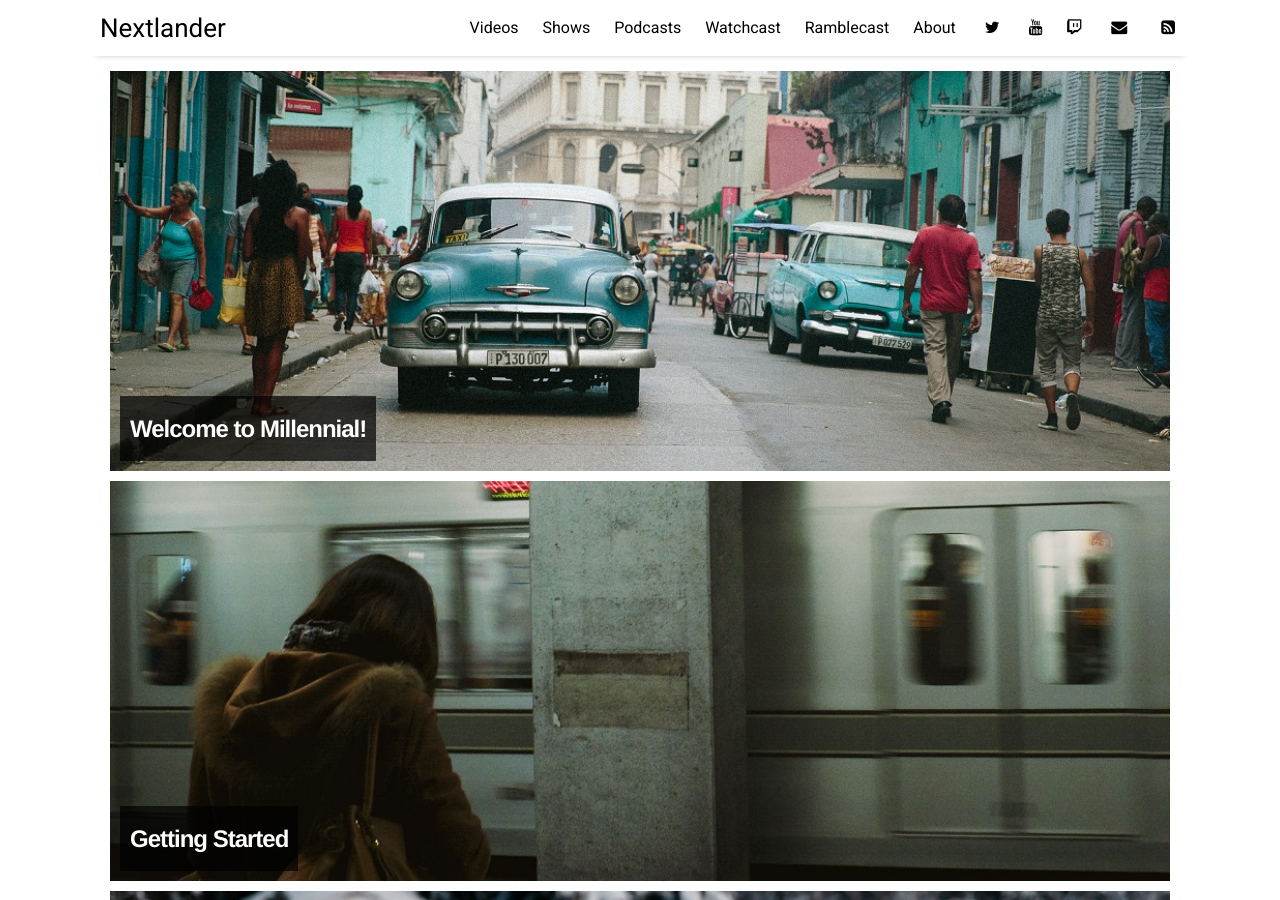
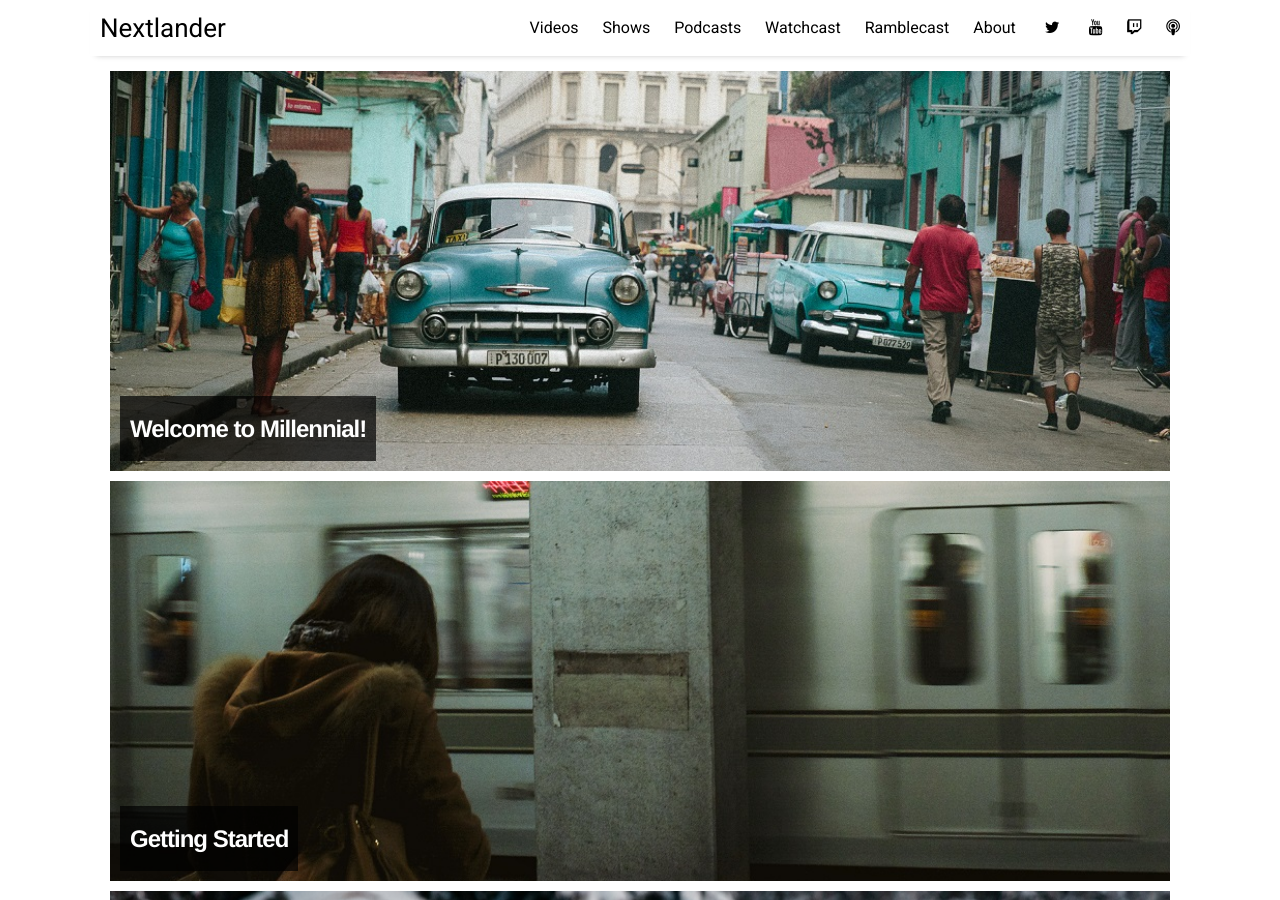
Before and after one commit to GodCheat/godcheat.github.io, a Jekyll site: the page built from index.html, in a window 1280 px wide and 900 px high. Built offline with Jekyll 4.4.1, drawn with Linux system fonts in a browser that asks for light colours; nearby versions of some CDN libraries; the list of posts is cut into pages by our own code.

Commit message:
more link updates

```diff
--- a/_data/settings.yml
+++ b/_data/settings.yml
@@ -17,10 +17,11 @@ menu:
 # Available social icons are powered by Font Awesome, so you can use any icon that they offer
 social:
 - {icon: 'twitter', link: 'https://twitter.com/nextlander'}
-- {icon: 'youtube', link: 'https://www.facebook.com/paululele'}
-- {icon: 'twitch', link: 'https://instagram.com/paululele'}
-- {icon: 'envelope', link: 'podcast@nextlander.com'}
-- {icon: 'rss-square', link: 'feed.xml'}
+- {icon: 'youtube', link: 'https://youtube.com/channel/UCO0gHyqLNeIrCAjwlO2BmiA'}
+- {icon: 'twitch', link: 'https://twitch.tv/nextlander'}
+- {icon: 'podcast', link: 'https://podcasts.apple.com/us/podcast/the-nextlander-podcast/id1570737028'}
+#- {icon: 'envelope', link: 'podcast@nextlander.com'}
+#- {icon: 'rss-square', link: 'feed.xml'}
 # - {icon: 'rss-square', link: 'rss-feed.xml'}
 
 # Customize site text
```
